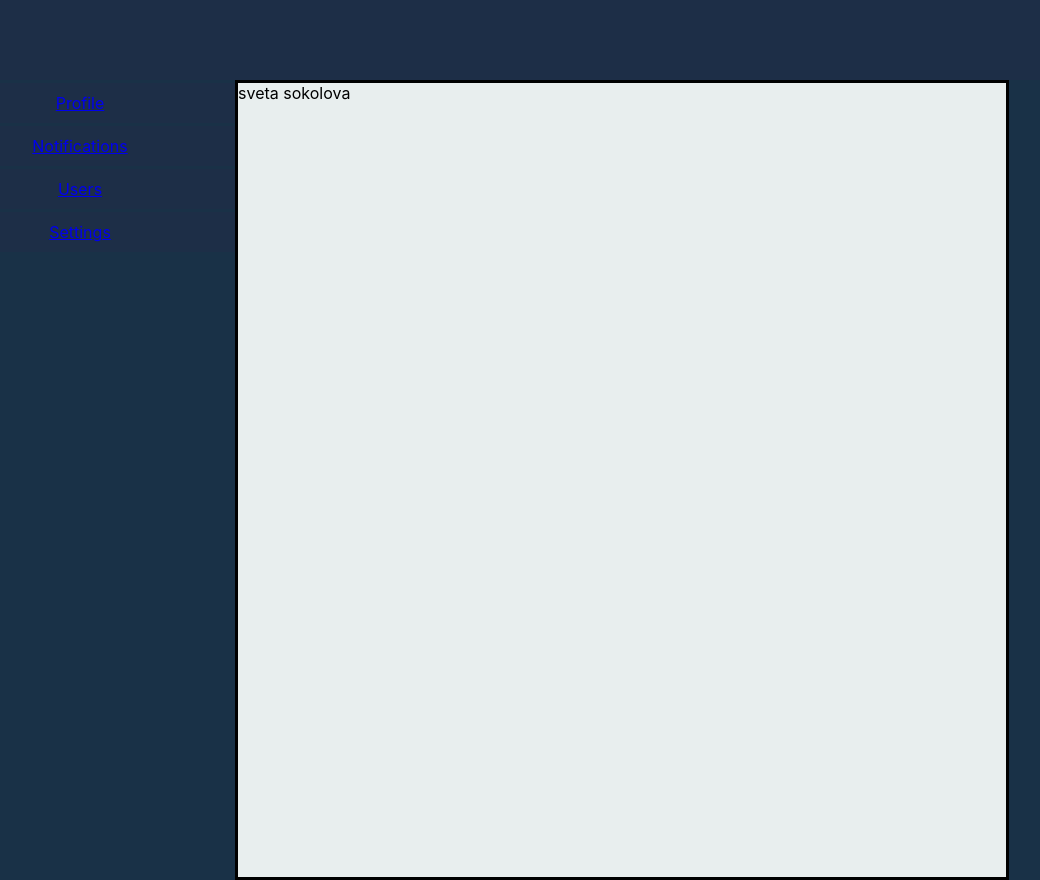
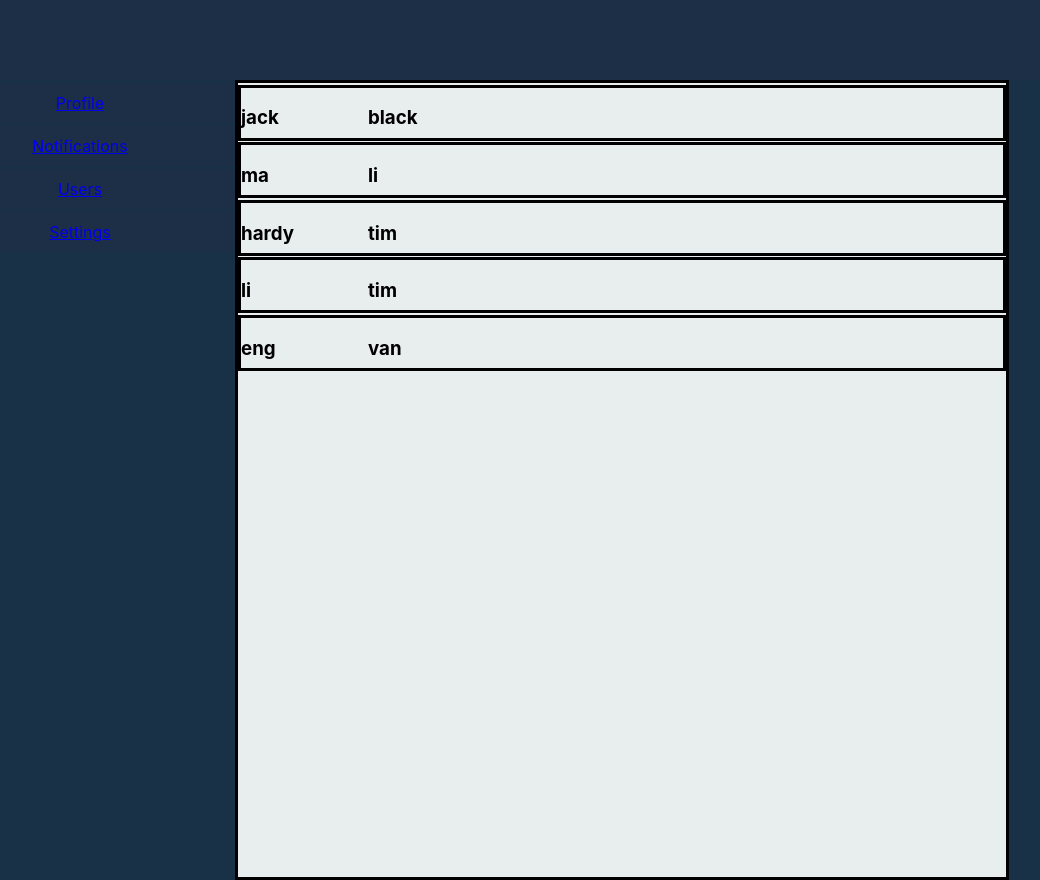
Before and after one commit to nurabdu/interface, a React (Create React App) app: page /users in a window 1280 px wide. Shown: the whole page, without its empty margins (75-1115 px from the left). Built offline with nearby package versions, Linux system fonts and the light colour scheme.

Commit message:
change props object on file/state in folder redux

```diff
--- a/src/App.js
+++ b/src/App.js
@@ -9,14 +9,6 @@ import Users from './Users/Users';
 import Settings from './Settings/Settings';
 //import ClassComponent from './classComponent/ClassComponent';
 
-
-const users = [
-  {name: "sveta", surname: "sokolova"},
-  {name: "vanya", surname: "ptashkin"},
-  {name: "masha", surname: "koshkin"},
-  {name: "uyra", surname: "ushkin"},
-  {name: "ilya", surname: "soshkin"}
-]
 function App(props) {
   return (<>
     <Header />
@@ -35,7 +27,7 @@ function App(props) {
           <Route
               path="/users"
               element={
-               <Users name={users[0].name} surname={users[0].surname}/>}
+               <Users usersData={props.state.usersPage.users}/>}
                />
           <Route path="/settings" element={<Settings />} />
         </Routes>
--- a/src/Users/Users.jsx
+++ b/src/Users/Users.jsx
@@ -1,14 +1,13 @@
 import React from 'react';
-//import UserItems from './UserItem/UserItems';
-// {/* <div>users</div>
-//      {usersElement} */}
+import UserItems from './UserItem/UserItems';
+
 const  Users = (props) => {
 
-  // let usersElement = props.usersData.map((u) =>  <UserItems surname={u.surname} name={u.name}/>)
+ let userElement = props.usersData.map((u)=> <UserItems name={u.name} surname={u.surname}/>)
 
   return (
     <>
-   {props.name} {props.surname}
+      {userElement}
     </>
   )
 }
```
